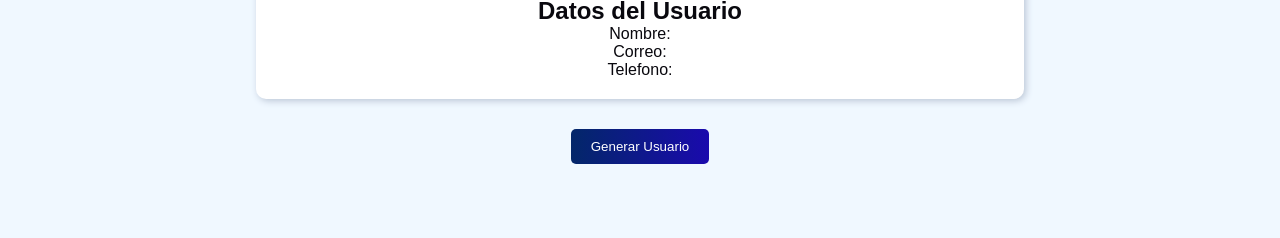
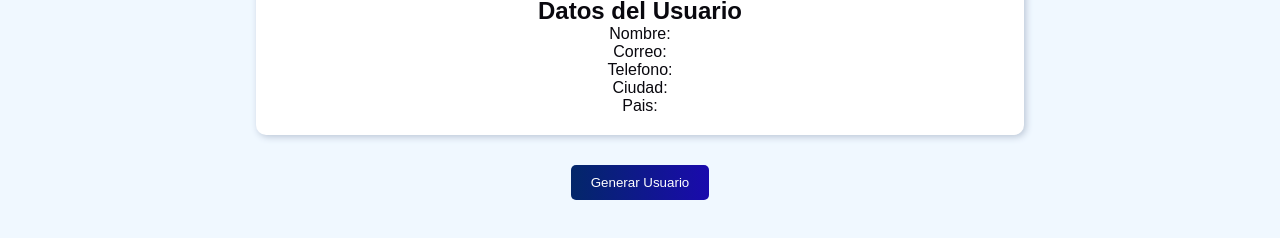
Before and after one commit to Nojhze4/calculadora, a plain HTML site: page index.html in a window 1280 px wide. Shown: the part 138-376 px from the top of the page. Drawn offline with Linux system fonts and the light colour scheme; no server answers.

Commit message:
randomuser

```diff
--- a/index.html
+++ b/index.html
@@ -17,6 +17,9 @@
     <p>Nombre:<span id="nombre"></span></p>
     <p>Correo: <span id="correo"></span></p>
     <p>Telefono: <span id="telefono"></span></p>
+    <p>Ciudad: <span id="ciudad"></span></p>
+    <p>Pais: <span id="pais"></span></p>
+
     </div>
     </div>
     <div class="boton">
--- a/js/randomuser.js
+++ b/js/randomuser.js
@@ -7,6 +7,8 @@ const foto = document.getElementById('foto')
 const nombre = document.getElementById('nombre')
 const correo = document.getElementById('correo')
 const telefono = document.getElementById('telefono')
+const ciudad = document.getElementById('ciudad')
+const pais = document.getElementById('pais')
 
 //Funciones
 //Enlance API https://randomuser.me/api
@@ -21,6 +23,8 @@ const generarUsuario = async () => {
     nombre.textContent = datos.name.first;
     correo.textContent = datos.email;
     telefono.textContent = datos.phone;
+    ciudad.textContent = datos.location.city;
+    pais.textContent = datos.location.country;
 }
 
 //Eventos
```
